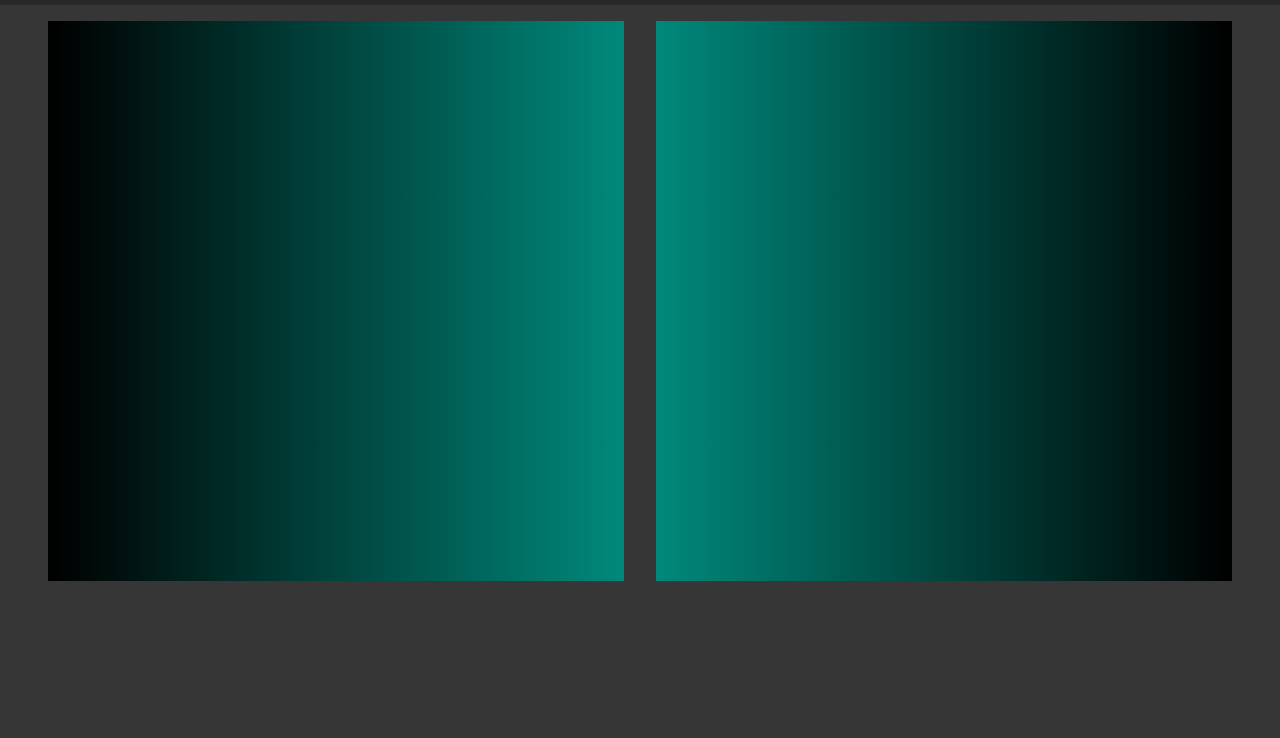
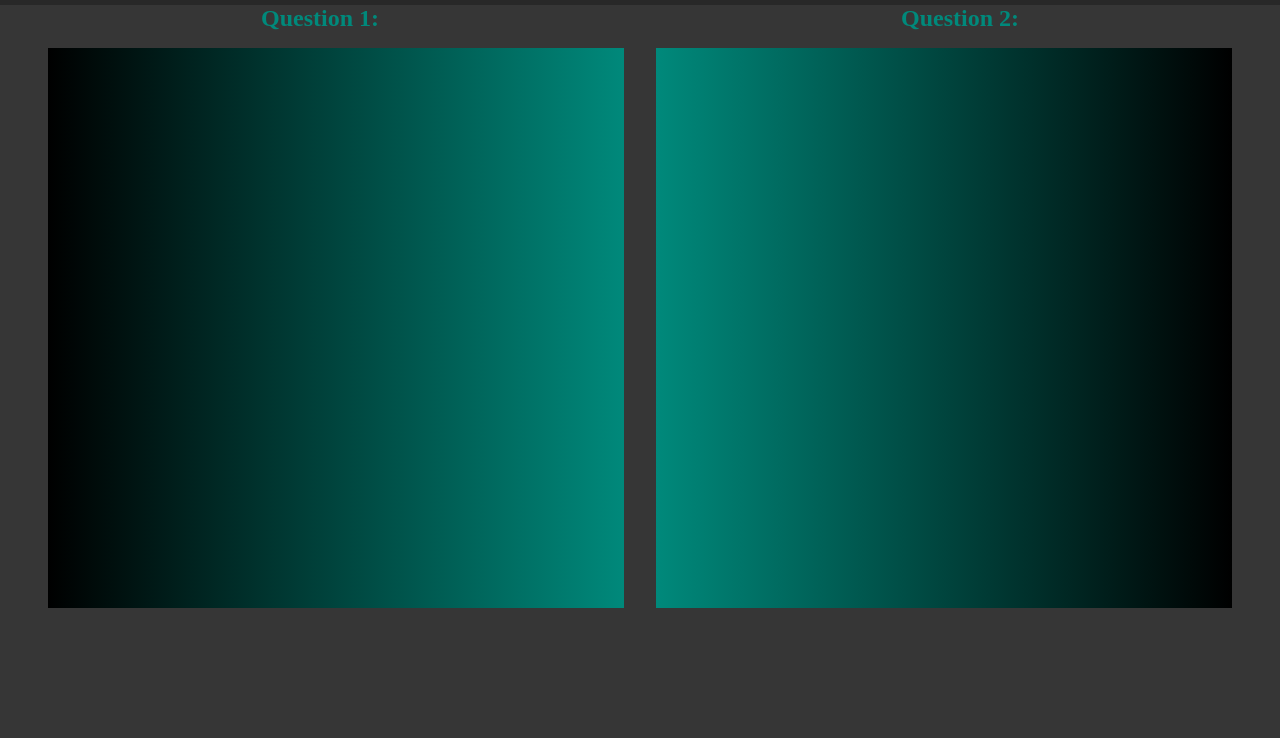
Before and after one commit to similardna/similardna.github.io, a plain HTML site: page index.html in a window 1280 px wide. Shown: the part 62-800 px from the top of the page. Drawn offline with nearby package versions, Linux system fonts and the light colour scheme.

Commit message:
Update index.html

```diff
--- a/index.html
+++ b/index.html
@@ -16,6 +16,10 @@
     </header>
     <section>
       <!--<iframe src="https://docs.google.com/presentation/d/e/2PACX-1vSWPks4P2lfbjrDOYYGGOrmsks3usZxnHJLsc4YzPeOnLwxm6e1_oh6kuFrH8RuOxCw-hgJEV9nTDsE/embed?start=false&loop=true&delayms=3000" frameborder="0" width="960" height="569" allowfullscreen="true" mozallowfullscreen="true" webkitallowfullscreen="true"></iframe> -->
+      <div id="tls">
+        <h1>Question 1:</h1>
+        <h1>Question 2:</h1>
+      </div>
       <div id="container">
         <div id="dewey" class="main" style="margin-right: 1em"></div>
         <div id="me" class="main" style="margin-left: 1em;"></div>
```
